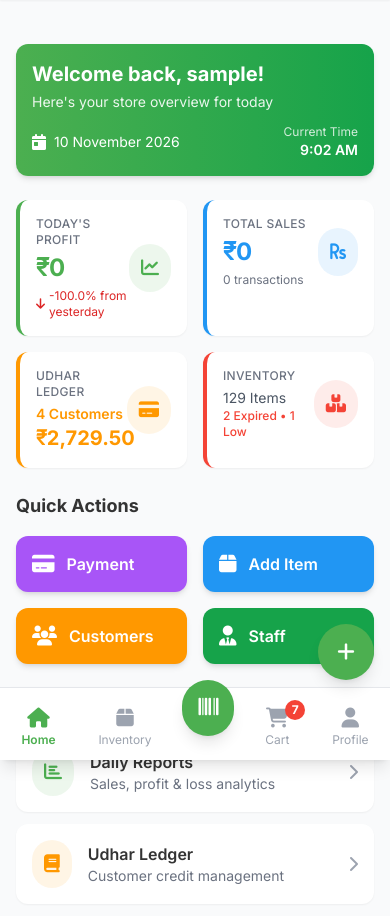
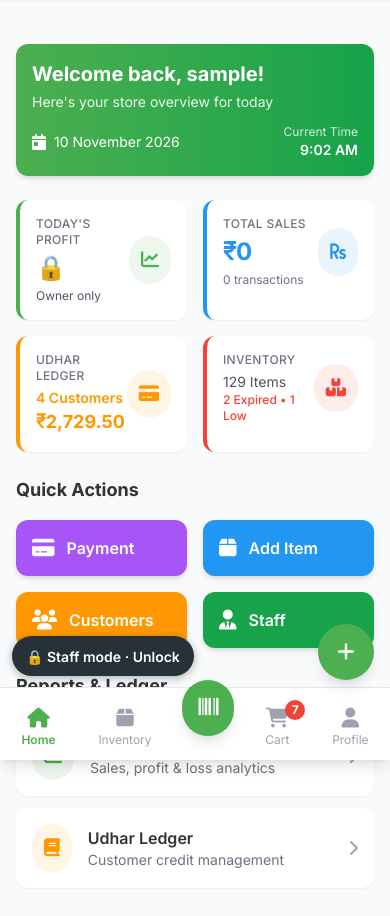
Before and after one commit to lovableguyzayed/kirana-konnect_html, a Flask app: page /dashboard in a window 390 px wide. Shown: the part 84-1000 px from the top of the page. Run offline with Flask 3, Linux system fonts and the light colour scheme; the visitor is signed in with stand-in values (Sample User, id 1); data comes from the database, SQL or seed files in the repository.

Commit message:
Staff mode with owner PIN, enforced on the server
Owner and staff share the shop phone. Profile -> 'Turn on staff mode'
(first time: choose a 4-6 digit owner PIN, stored hashed in the new
user.owner_pin_hash column). While on, the server refuses owner-only
screens and actions: profit and cost figures, sales report, profile and
password, team changes, data export, account deletion, deleting products
and editing prices. Billing, refill and udhar collection keep working.
A small 'Staff mode · Unlock' badge asks for the PIN (5 wrong tries ->
15 min wait); 'Change / forgot owner PIN' needs the account password.
Dashboard amounts now shrink to fit instead of running into the icon.

Co-Authored-By: Claude Opus 5.5 <noreply@anthropic.com>
Claude-Session: https://claude.ai/code/session_01QY28zQnXjNd3LVKNcpXtpT

```diff
--- a/app.py
+++ b/app.py
@@ -195,6 +195,7 @@ class User(UserMixin, db.Model):
     udyam_number = db.Column(db.String(30))
     # Added Nov 2026; created on existing databases by _ensure_schema_columns.
     shop_address = db.Column(db.Text)
+    owner_pin_hash = db.Column(db.String(256))  # staff-mode unlock PIN
     created_at = db.Column(db.DateTime, default=datetime.utcnow)
 
     def set_password(self, password):
@@ -222,10 +223,41 @@ def require_login():
     if request.endpoint is None or request.endpoint in PUBLIC_ENDPOINTS:
         return None
     if current_user.is_authenticated:
-        return None
+        return _enforce_staff_mode()
     if request.path.startswith('/api/'):
         return jsonify({'success': False, 'error': 'Authentication required'}), 401
     return redirect(url_for('signin'))
+
+# --- Staff mode ---------------------------------------------------------------
+# Owner and staff share one login on the shop phone. In staff mode (turned on
+# by the owner, unlocked only with the owner PIN) the server refuses
+# owner-only screens and actions: profit and reports, profile/password,
+# account deletion, data export, team changes, deleting products and editing
+# prices. Billing, stock refill and collecting udhar keep working.
+STAFF_BLOCKED_PAGES = {'profile', 'sales_report', 'staff', 'settings', 'export_business_data',
+                       'account_deletion'}
+STAFF_BLOCKED_API = {
+    ('api_sales_data', 'GET'), ('auth_update_profile', 'PUT'), ('auth_change_password', 'POST'),
+    ('staff_api', 'POST'), ('staff_delete', 'DELETE'), ('delete_product', 'DELETE'),
+    ('update_product', 'PUT'), ('update_product', 'PATCH'), ('seed_demo_data', 'POST'),
+    ('seed_demo_data', 'GET'), ('update_notification_settings_api', 'POST'),
+}
+
+def staff_mode_on():
+    from flask import session
+    return bool(session.get('staff_mode'))
+
+def _enforce_staff_mode():
+    if not staff_mode_on():
+        return None
+    if (request.endpoint, request.method) in STAFF_BLOCKED_API:
+        return jsonify({'success': False, 'staff_mode': True,
+                        'error': 'Owner PIN needed. Ask the shop owner to unlock.'}), 403
+    if request.endpoint in STAFF_BLOCKED_PAGES:
+        if request.path.startswith('/api/'):
+            return jsonify({'success': False, 'staff_mode': True, 'error': 'Owner PIN needed.'}), 403
+        return redirect(url_for('dashboard', locked=1))
+    return None
 
 APP_VERSION = "2026-07-21-formauth-migration"
 
@@ -257,6 +289,8 @@ def auth_status():
         'account_exists': db.session.query(User.id).first() is not None,
         'authenticated': current_user.is_authenticated,
         'otp_enabled': otp_enabled(),
+        'staff_mode': current_user.is_authenticated and staff_mode_on(),
+        'owner_pin_set': bool(current_user.is_authenticated and current_user.owner_pin_hash),
         'shop_name': current_user.shop_name if current_user.is_authenticated else None,
         'owner_name': current_user.owner_name if current_user.is_authenticated else None
     }
@@ -687,6 +721,49 @@ def account_deletion():
         ctx['error'] = 'Could not delete right now. Please try again or contact us.'
         return render_template('public_page.html', **ctx), 500
     return render_template('public_page.html', **dict(ctx, done=True, signed_in=False))
+
+@app.route('/api/staff-mode/lock', methods=['POST'])
+def staff_mode_lock():
+    """Turn staff mode on. First time, the owner chooses a 4-6 digit PIN."""
+    from flask import session
+    data = request.get_json() or {}
+    pin = str(data.get('pin') or '').strip()
+    user = current_user
+    if not user.owner_pin_hash:
+        if not (pin.isdigit() and 4 <= len(pin) <= 6):
+            return jsonify({'success': False, 'need_pin': True,
+                            'error': 'Choose a 4 to 6 digit owner PIN first.'}), 400
+        user.owner_pin_hash = generate_password_hash(pin)
+        db.session.commit()
+    session['staff_mode'] = True
+    return jsonify({'success': True})
+
+@app.route('/api/staff-mode/unlock', methods=['POST'])
+def staff_mode_unlock():
+    from flask import session
+    if _rate_limited('pin', current_user.id, limit=5, window=900):
+        return jsonify({'success': False, 'error': 'Too many wrong PINs. Please wait 15 minutes.'}), 429
+    pin = str((request.get_json() or {}).get('pin') or '').strip()
+    if not current_user.owner_pin_hash or not check_password_hash(current_user.owner_pin_hash, pin):
+        _rate_hit('pin', current_user.id)
+        return jsonify({'success': False, 'error': 'Wrong PIN'}), 400
+    session.pop('staff_mode', None)
+    return jsonify({'success': True})
+
+@app.route('/api/staff-mode/reset-pin', methods=['POST'])
+def staff_mode_reset_pin():
+    """Forgot the PIN: the account password sets a new one (owner only)."""
+    data = request.get_json() or {}
+    if staff_mode_on():
+        return jsonify({'success': False, 'error': 'Unlock first, or sign out and sign in again.'}), 403
+    if not current_user.check_password(data.get('password') or ''):
+        return jsonify({'success': False, 'error': 'Password is wrong'}), 400
+    pin = str(data.get('pin') or '').strip()
+    if not (pin.isdigit() and 4 <= len(pin) <= 6):
+        return jsonify({'success': False, 'error': 'PIN must be 4 to 6 digits'}), 400
+    current_user.owner_pin_hash = generate_password_hash(pin)
+    db.session.commit()
+    return jsonify({'success': True})
 
 @app.route('/logout')
 def logout():
@@ -1786,10 +1863,11 @@ def get_dashboard_stats():
     low_stock_products = len([p for p in all_products if p.stock_quantity <= p.reorder_level])
 
     return jsonify({
-        'today_profit': round(today_profit, 2),
-        'profit_growth': round(profit_growth, 1),
+        'today_profit': None if staff_mode_on() else round(today_profit, 2),
+        'profit_growth': None if staff_mode_on() else round(profit_growth, 1),
+        'staff_mode': staff_mode_on(),
         'total_sales': round(total_sales, 2),
-        'actual_cost': round(actual_cost, 2),
+        'actual_cost': None if staff_mode_on() else round(actual_cost, 2),
         'total_revenue': round(total_revenue, 2),
         'transaction_count': transaction_count,
         'outstanding_amount': round(total_outstanding, 2),
--- a/static/js/app-ui.js
+++ b/static/js/app-ui.js
@@ -78,6 +78,11 @@
         // messages
         'No internet. Changes may not be saved.': 'इंटरनेट नहीं है। बदलाव सेव नहीं होंगे।',
         'Back online': 'इंटरनेट वापस आ गया',
+        'OK': 'ठीक है', 'Staff mode · Unlock': 'स्टाफ़ मोड · खोलें',
+        'Enter owner PIN to unlock': 'खोलने के लिए मालिक का PIN डालें',
+        'Choose a 4-6 digit owner PIN': '4-6 अंकों का मालिक PIN चुनें', 'Wrong PIN': 'PIN गलत है',
+        'Owner PIN needed for that screen.': 'इस स्क्रीन के लिए मालिक का PIN चाहिए।',
+        'Staff mode': 'स्टाफ़ मोड',
         'Profile saved.': 'प्रोफ़ाइल सेव हो गई।',
         'The cart is empty. Add items before generating a bill.': 'कार्ट ख़ाली है। बिल बनाने से पहले सामान जोड़ें।',
         'Network error - the bill was not generated.': 'इंटरनेट नहीं है - बिल नहीं बना।',
@@ -163,6 +168,67 @@
     window.alert = function (message) { toast(message); };
     window.KK = { toast: toast, setLang: setLang, lang: getLang, t: t };
 
+
+    // ---------------------------------------------------------------- staff mode
+    function pinSheet(title, onSubmit) {
+        var wrap = document.createElement('div');
+        wrap.setAttribute('role', 'dialog');
+        wrap.style.cssText = 'position:fixed;inset:0;background:rgba(0,0,0,.5);z-index:2147483002;display:flex;align-items:flex-end';
+        wrap.innerHTML = '<form style="background:#fff;width:100%;border-radius:16px 16px 0 0;padding:20px 16px calc(20px + env(safe-area-inset-bottom,0px));font:16px Inter,system-ui,sans-serif">' +
+            '<h3 style="margin:0 0 12px;font-size:18px"></h3>' +
+            '<input type="password" inputmode="numeric" autocomplete="off" maxlength="6" aria-label="PIN" style="width:100%;box-sizing:border-box;font-size:26px;letter-spacing:.5em;text-align:center;padding:12px;border:1px solid #9AA5B1;border-radius:12px">' +
+            '<p class="kk-pin-err" role="alert" style="color:#B71C1C;min-height:20px;margin:8px 0"></p>' +
+            '<button type="submit" style="width:100%;min-height:52px;border:0;border-radius:12px;background:#2E7D32;color:#fff;font-weight:700;font-size:17px">' + t('OK') + '</button>' +
+            '<button type="button" class="kk-pin-cancel" style="width:100%;min-height:48px;margin-top:8px;border:0;background:none;font-size:16px">' + t('Cancel') + '</button></form>';
+        wrap.querySelector('h3').textContent = t(title);
+        var input = wrap.querySelector('input'), err = wrap.querySelector('.kk-pin-err');
+        wrap.querySelector('.kk-pin-cancel').onclick = function () { wrap.remove(); };
+        wrap.querySelector('form').onsubmit = function (e) {
+            e.preventDefault();
+            onSubmit(input.value.replace(/\D/g, ''), function (msg) { err.textContent = t(msg || ''); input.value = ''; input.focus(); },
+                     function () { wrap.remove(); });
+        };
+        document.body.appendChild(wrap);
+        input.focus();
+    }
+    function postJSON(url, body) {
+        return fetch(url, { method: 'POST', headers: { 'Content-Type': 'application/json' }, credentials: 'same-origin',
+                            body: JSON.stringify(body || {}) })
+            .then(function (r) { return r.json().catch(function () { return {}; }).then(function (d) { d._ok = r.ok; return d; }); });
+    }
+    function unlockStaffMode() {
+        pinSheet('Enter owner PIN to unlock', function (pin, fail, done) {
+            postJSON('/api/staff-mode/unlock', { pin: pin }).then(function (d) {
+                if (d._ok && d.success) { done(); location.reload(); } else fail(d.error || 'Wrong PIN');
+            }).catch(function () { fail('No internet. Please try again.'); });
+        });
+    }
+    function lockStaffMode(pinAlreadySet) {
+        function go(pin, fail, done) {
+            postJSON('/api/staff-mode/lock', pin ? { pin: pin } : {}).then(function (d) {
+                if (d._ok && d.success) { if (done) done(); location.href = '/dashboard'; }
+                else if (d.need_pin) { pinSheet('Choose a 4-6 digit owner PIN', go); }
+                else if (fail) fail(d.error); else toast(d.error || 'Could not turn on staff mode', 'error');
+            });
+        }
+        if (pinAlreadySet) go(null); else pinSheet('Choose a 4-6 digit owner PIN', function (pin, fail, done) {
+            if (pin.length < 4) { fail('PIN must be 4 to 6 digits'); return; }
+            go(pin, fail, done);
+        });
+    }
+    function staffBanner() {
+        var b = document.createElement('button');
+        b.type = 'button';
+        b.id = 'kk-staff-banner';
+        b.style.cssText = 'position:fixed;left:12px;bottom:calc(84px + env(safe-area-inset-bottom,0px));z-index:2147482999;white-space:nowrap;' +
+            'background:#263238;color:#fff;border:0;border-radius:999px;padding:8px 14px;min-height:40px;font:600 14px Inter,system-ui,sans-serif;box-shadow:0 2px 8px rgba(0,0,0,.3)';
+        b.textContent = '🔒 ' + t('Staff mode · Unlock');
+        b.onclick = unlockStaffMode;
+        document.body.appendChild(b);
+    }
+    window.KK.lockStaffMode = lockStaffMode;
+    window.KK.unlockStaffMode = unlockStaffMode;
+
     // ---------------------------------------------------------------- offline
     function offlineBanner(show) {
         var b = document.getElementById('kk-offline');
@@ -211,6 +277,14 @@
             picker.addEventListener('change', function () { setLang(picker.value); });
         }
         if (navigator.onLine === false) offlineBanner(true);
+        if (!/^\/(signin|signup|login|privacy|terms|contact|account-deletion|splash)?$/.test(location.pathname)) {
+            fetch('/api/auth/status', { cache: 'no-store', credentials: 'same-origin' })
+                .then(function (r) { return r.json(); })
+                .then(function (st) {
+                    if (st.staff_mode) staffBanner();
+                    if (st.staff_mode && /[?&]locked=1/.test(location.search)) toast('Owner PIN needed for that screen.', 'error');
+                }).catch(function () {});
+        }
         window.addEventListener('offline', function () { offlineBanner(true); });
         window.addEventListener('online', function () { offlineBanner(false); });
     });
--- a/templates/dashboard.html
+++ b/templates/dashboard.html
@@ -1072,6 +1072,20 @@
             const v = Number(n || 0);
             const frac = Math.round(v * 100) % 100 !== 0;
             return '₹' + v.toLocaleString('en-IN', frac ? { minimumFractionDigits: 2, maximumFractionDigits: 2 } : { maximumFractionDigits: 0 });
+        };
+
+        // Big amounts (₹1,24,830 / ₹10,00,00,000) shrink instead of running into
+        // the card icon on small phones.
+        window.fitAmount = function (id) {
+            const el = document.getElementById(id);
+            if (!el) return;
+            el.style.fontSize = '';
+            el.style.overflow = 'hidden';
+            let size = parseFloat(getComputedStyle(el).fontSize) || 24;
+            while (el.scrollWidth > el.clientWidth && size > 13) {
+                size -= 1;
+                el.style.fontSize = size + 'px';
+            }
         };
 
         // Report and ledger button handlers
@@ -1322,9 +1336,10 @@
                 const stats = await response.json();
 
                 // Update Today's Profit
-                document.getElementById('today-profit').textContent = inrAmount(stats.today_profit);
+                document.getElementById('today-profit').textContent = stats.today_profit === null ? '🔒' : inrAmount(stats.today_profit); fitAmount('today-profit');
                 const profitGrowthElement = document.getElementById('profit-growth');
-                const growth = parseFloat(stats.profit_growth);
+                window.KK_STAFF_MODE = !!stats.staff_mode;
+                const growth = stats.staff_mode ? 0 : parseFloat(stats.profit_growth);
 
                 if (growth > 0) {
                     profitGrowthElement.textContent = `+${growth.toFixed(1)}% from yesterday`;
@@ -1339,14 +1354,18 @@
                     profitGrowthElement.className = 'text-xs text-gray-600 mt-1 flex items-center';
                     profitGrowthElement.innerHTML = `<i class="fa-solid fa-minus mr-1"></i>No change from yesterday`;
                 }
+                if (stats.staff_mode) {
+                    profitGrowthElement.className = 'text-xs text-gray-600 mt-1';
+                    profitGrowthElement.textContent = 'Owner only';
+                }
 
                 // Update Total Sales
-                document.getElementById('total-sales').textContent = inrAmount(stats.total_sales);
+                document.getElementById('total-sales').textContent = inrAmount(stats.total_sales); fitAmount('total-sales');
                 document.getElementById('transaction-count').textContent = `${stats.transaction_count} transactions`;
 
                 // Update Udhar Ledger
                 document.getElementById('customers-with-credit').textContent = `${stats.customers_with_credit} Customers`;
-                document.getElementById('outstanding-amount').textContent = inrAmount(stats.outstanding_amount);
+                document.getElementById('outstanding-amount').textContent = inrAmount(stats.outstanding_amount); fitAmount('outstanding-amount');
 
                 // Update Inventory
                 document.getElementById('total-products').textContent = `${stats.total_products} Items`;
@@ -1363,6 +1382,7 @@
 
         // Today's Profit click handler
         function showTodaysProfit() {
+            if (window.KK_STAFF_MODE) { KK.unlockStaffMode(); return; }
             const modal = document.createElement('div');
             modal.id = 'profit-modal';
             modal.className = 'fixed inset-0 bg-black bg-opacity-50 z-50 flex items-center justify-center p-4';
```
Also changed, not shown: templates/profile.html (+36 -0 lines), tests/test_audit_fixes.py (+17 -0 lines), 1 other file.
